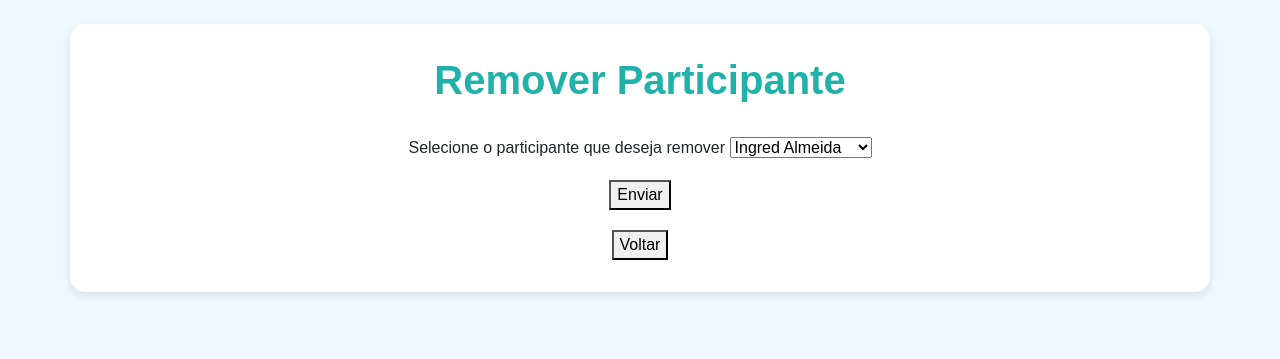
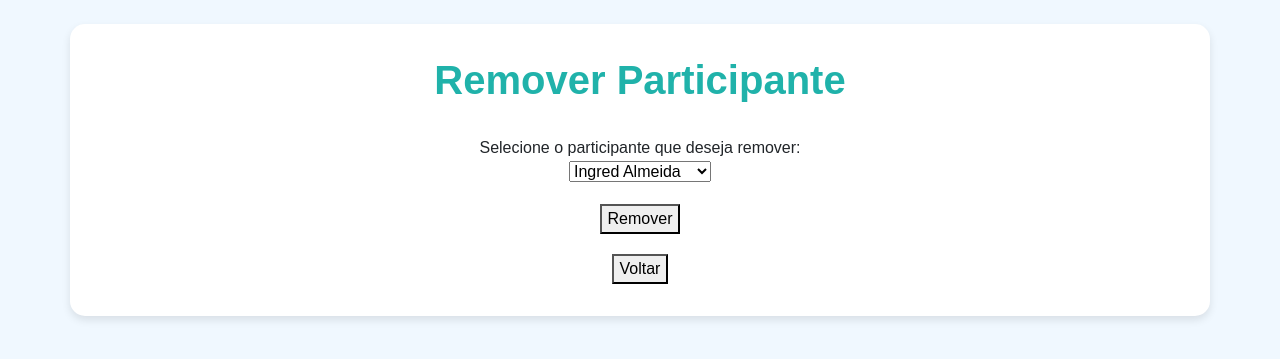
Before and after one commit to JBradachi/Desenvolvimento-Back-End-Minascoders, a Flask app: page /dashboard/home/removerParticipante in a window 1280 px wide. Shown: the top 359 px of the page. Run offline with Flask 3, Linux system fonts and the light colour scheme; data comes from the database, SQL or seed files in the repository.

Commit message:
Feat: integração

```diff
--- a/minascoders/backend/templates/dashboard.html
+++ b/minascoders/backend/templates/dashboard.html
@@ -77,7 +77,7 @@
 
             <div class="menu">
                 <a href="/dashboard/noticia">Notícia</a>
-                <a href="/dashboard/mainPage">Página Inicial</a>
+                <a href="/dashboard/home">Página Inicial</a>
             </div>
         </div>
 
--- a/minascoders/backend/templates/index.html
+++ b/minascoders/backend/templates/index.html
@@ -15,7 +15,7 @@
         <h1>Bem-vindo ao site Minascoders</h1>
         <div>
             <a href="{{ url_for('noticias') }}">Notícias</a>
-            <a href="{{ url_for('dashboardHome') }}">Dashboard</a>
+            <a href="{{ url_for('Dashboard') }}">Dashboard</a>
         </div>
     </header>
 
--- a/minascoders/backend/templates/removerParticipante.html
+++ b/minascoders/backend/templates/removerParticipante.html
@@ -49,14 +49,15 @@
         <div class="container mt-4">
             <h1>Remover Participante</h1>
             <form class="section" method="post">
-                <label for="participantes">Selecione o participante que deseja remover</label>
+                <label for="participantes">Selecione o participante que deseja remover:</label>
+                <br>
                 <select name="participante" id="participante">
                     {% for participantes in participantes %}
                         <option value="{{ participantes.nome }}"> {{ participantes.nome }} </option>
                     {% endfor %}
                 </select>
                 <br>
-                <button type="submit">Enviar</button>
+                <button type="submit" onclick="return confirm('Tem certeza que deseja remover o participante?')">Remover</button>
             </form>
             <div class="voltar">
                 <a  href="/dashboard/home">
--- a/minascoders/backend/templates/removerPatrocinador.html
+++ b/minascoders/backend/templates/removerPatrocinador.html
@@ -49,14 +49,15 @@
         <div class="container mt-4">
             <h1>Remover Patrocinador</h1>
             <form class="section" method="post">
-                <label for="patrocinador">Selecione o patrocinador que deseja remover</label>
+                <label for="patrocinador">Selecione o patrocinador que deseja remover:</label>
+                <br>
                 <select name="patrocinador" id="patrocinador">
                     {% for patrocinador in patrocinadores %}
                         <option value="{{ patrocinador.nome }}"> {{ patrocinador.nome }} </option>
                     {% endfor %}
                 </select>
                 <br>
-                <button type="submit">Enviar</button>
+                <button type="submit" onclick="return confirm('Tem certeza que deseja remover o patrocinador?')">Remover</button>
             </form>
             <div class="voltar">
                 <a  href="/dashboard/home">
```
